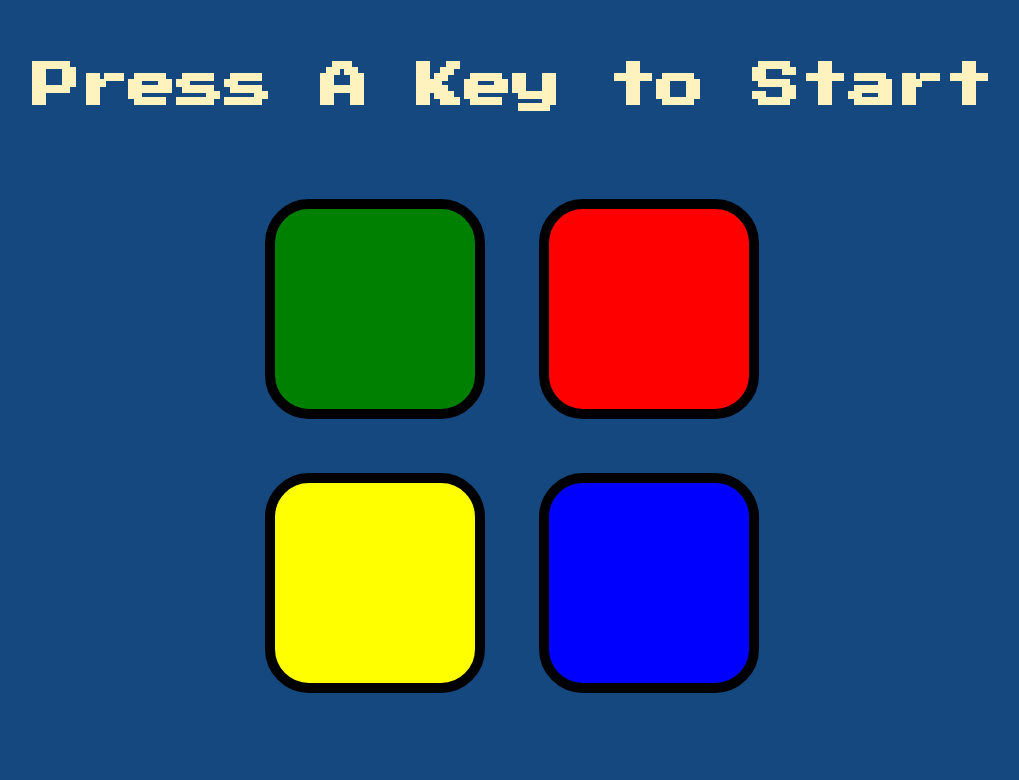
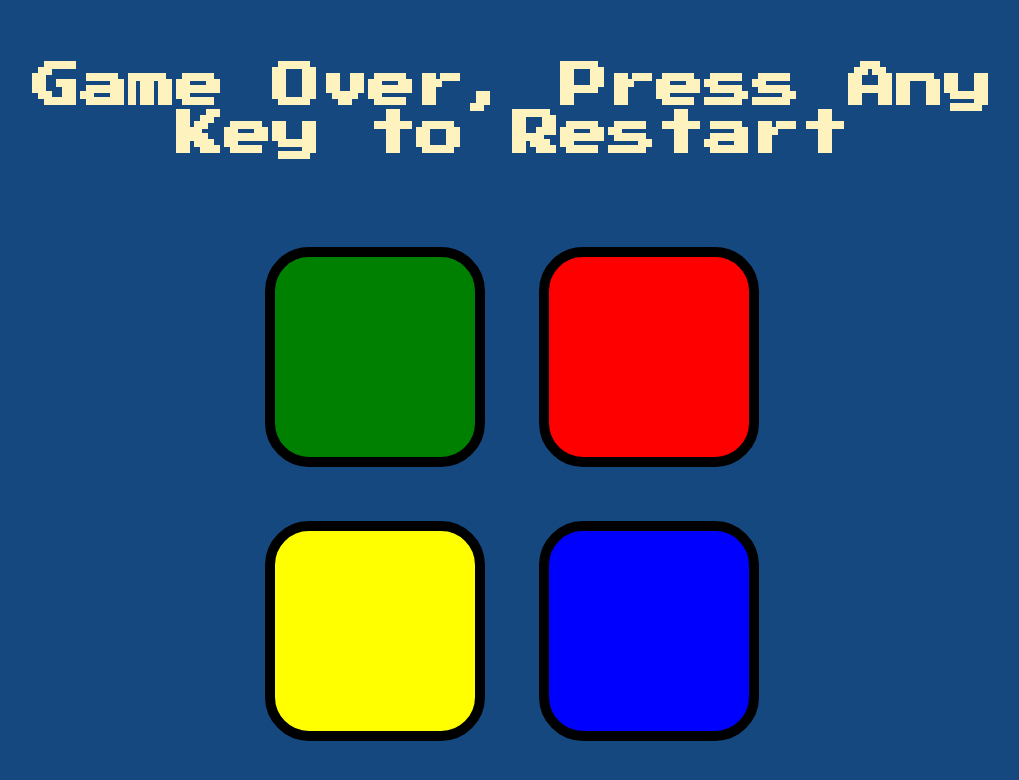
Before and after one commit to Ritik1507/Simon-game, a plain HTML site: page index.html in a window 1280 px wide. Both pictures are taken after a click on the element 503 px from the left and 309 px from the top of the page. Shown: the whole page, without its empty margins (128-1147 px from the left). Drawn offline with nearby package versions, Linux system fonts and the light colour scheme.

Commit message:
done final part

```diff
--- a/index.js
+++ b/index.js
@@ -33,7 +33,7 @@ $(".btn").click(function () {
 function checkAnswer(currentlevel) {
 
     if (gamePattern[currentlevel] === userClickedPattern[currentlevel]) {
-        console.log("success");
+
         if (userClickedPattern.length === gamePattern.length) {
 
           setTimeout(function () {
@@ -44,7 +44,15 @@ function checkAnswer(currentlevel) {
 
     }
     else {
-        console.log("wrong");
+       $("body").addClass("game-over");
+
+       setTimeout(function(){
+        $("body").removeClass("game-over");
+
+       }, 200);
+       $("h1").text("Game Over, Press Any Key to Restart")
+
+       startOver();
     }
 
 
@@ -87,3 +95,9 @@ function animatePressed(currentColor) {
 
     }, 100);
 }
+
+function startOver(){
+    started = false;
+    level = 0;
+    gamePattern = [];
+}
--- a/styles.css
+++ b/styles.css
@@ -22,7 +22,7 @@ body {
   display: inline-block;
   height: 200px;
   width: 200px;
-  border: 10px solid black;
+  border: 10px solid rgb(0, 0, 0);
   border-radius: 20%;
 }
 
```
